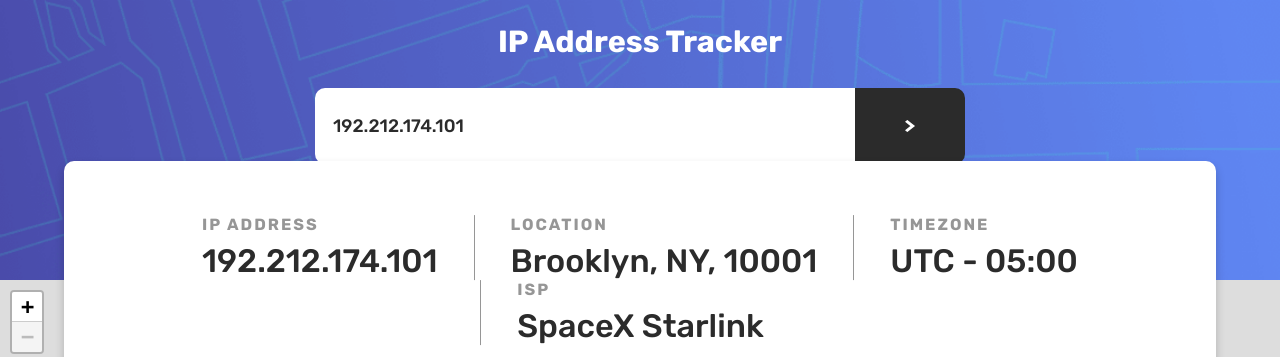
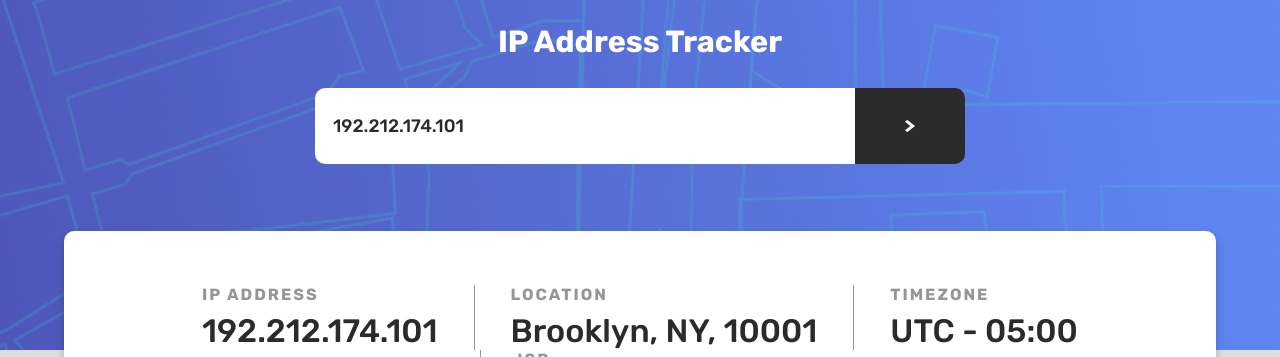
Before and after one commit to AH-94/ip-address-tracker, a plain HTML site: page index.html in a window 1280 px wide. Shown: the top 357 px of the page. Drawn offline with nearby package versions, Linux system fonts and the light colour scheme; no server answers.

Commit message:
Update styles.css

```diff
--- a/styles.css
+++ b/styles.css
@@ -26,7 +26,7 @@ body {
 
 .form--section {
     position: relative;
-    min-height: 35vh;
+    min-height: 350px;
     background: url('pattern-bg.png') no-repeat 100% 100% / cover;
     text-align: center;
     padding-top: 1.5em;
```
